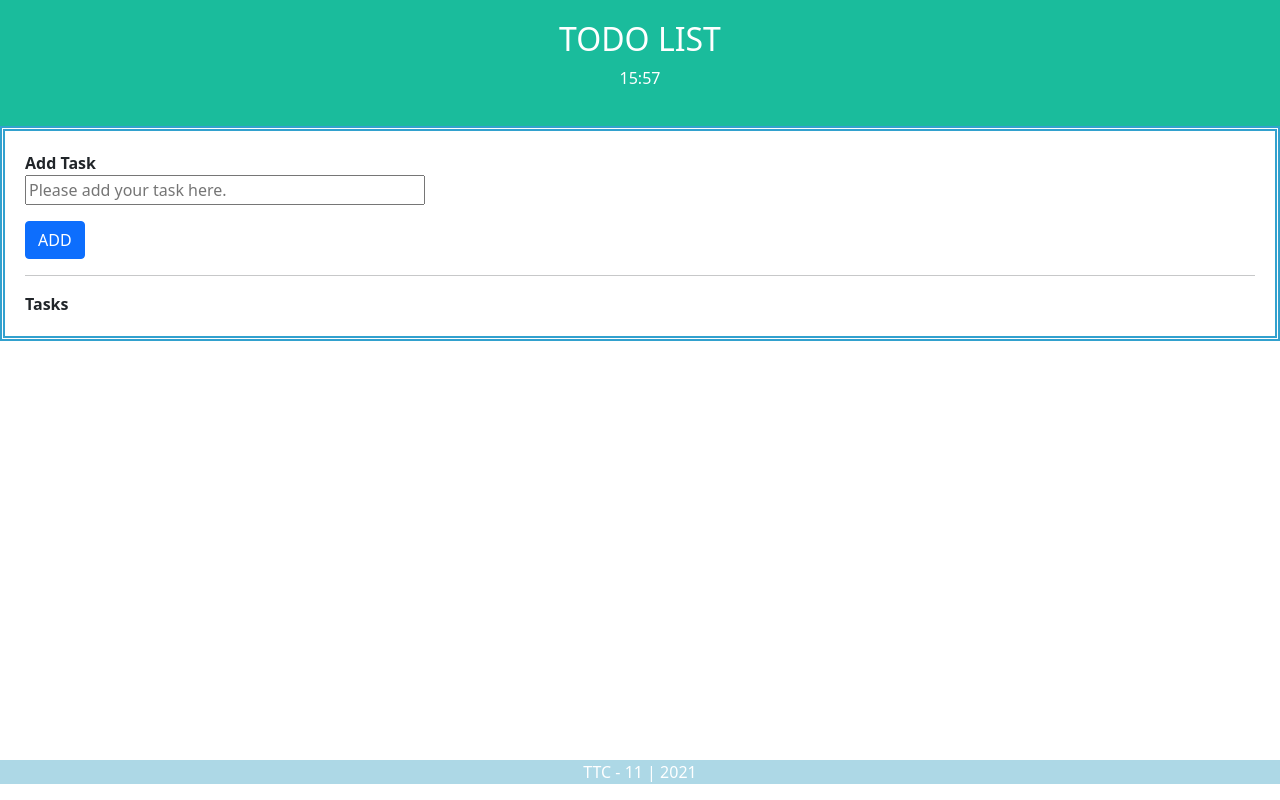
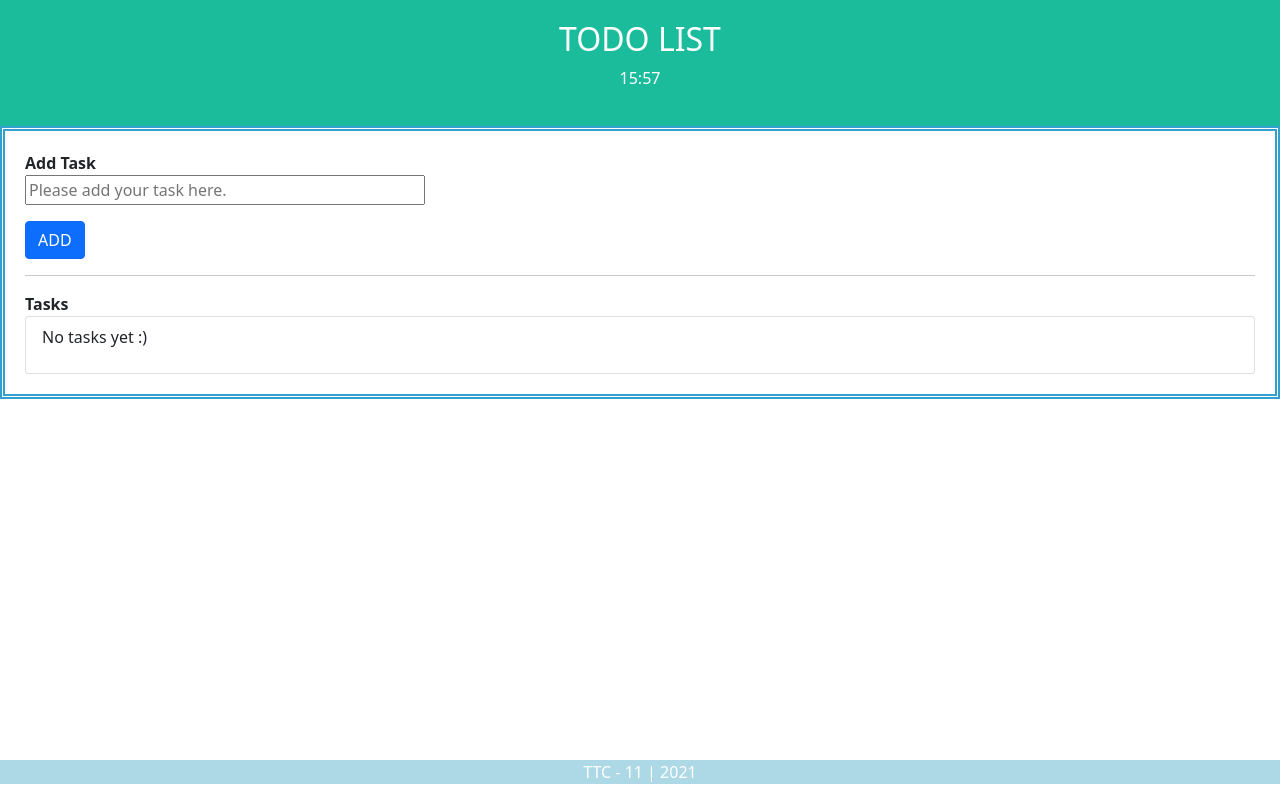
Before and after one commit to NajlaBH/ngtodolist, an Angular app: page / in a window 1280 px wide. Built offline with nearby package versions, Linux system fonts and the light colour scheme.

Commit message:
:wrench: Add the button ADD.

```diff
--- a/src/app/cmainbox/cmainbox.component.html
+++ b/src/app/cmainbox/cmainbox.component.html
@@ -10,9 +10,11 @@
 	<div>
 	    <label><strong>Tasks</strong></label>
 	    <ul class="list-group">
-  		<li class="list-group-item" *ngFor="let task of taskList" >
-			<p style="padding-right:60px;">{{ task  }}
-			<button style="align:right;" type="button" class="btn btn-outline-danger">X</button></p>
+  		<!--li class="list-group-item" *ngFor="let task of taskList"; let idx = index; -->
+		<li class="list-group-item" *ngFor="let task of taskList" >
+			<p style="padding-right:60px;"> {{ task  }}
+			<!--button style="align:right;" type="button" class="btn btn-outline-danger" (click)="deleteTask(idx)">X</button-->
+			</p>
 		</li>
 	     </ul>
 	</div>
--- a/src/app/cmainbox/cmainbox.component.ts
+++ b/src/app/cmainbox/cmainbox.component.ts
@@ -9,25 +9,38 @@ import { Component, OnInit } from '@angular/core';
 export class CmainboxComponent implements OnInit {
 
   //Declaration
+
   //Get the input task
   inputTask:string="";
-  taskList:string[]=[];
+  //Get the task list
+  taskList:string[]=['No tasks yet :)'];
+  //Get the task index
+  //idx:number=1;
+
+
 
   constructor() { }
 
   ngOnInit(): void {
   }
 
+
+  //Delete no tasks yet ...
   spliceIt(element: string,stringArray:string[]){
     stringArray.forEach((value,index)=>{
         if(value==element) stringArray.splice(index,1);
     });
   }
+
+
+  //Add task to the list
   addToTaskList(){
     //console.log('it does nothing',this.inputTask);
     if(this.inputTask != "Please add your task here." && this.inputTask != ""){
 	    this.spliceIt('No tasks yet :)',this.taskList);
 	    this.taskList.push(this.inputTask);
+    }else if (this.inputTask == ""){
+	    alert("Please add your task in the empty field.")
     }else{
 	    if(this.taskList=[]){
 		    this.taskList=['No tasks yet :)'];
@@ -35,4 +48,9 @@ export class CmainboxComponent implements OnInit {
     }
   }
 
+  //Delete task
+  //deleteTask(index:number) {
+  //      this.taskList.splice(index, 1);
+  //  }
+
 }
```
